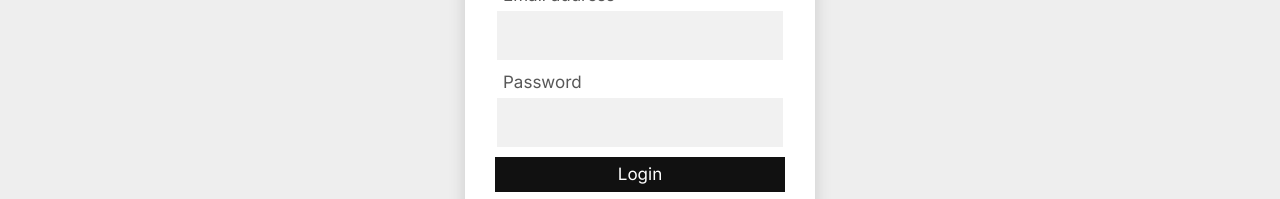
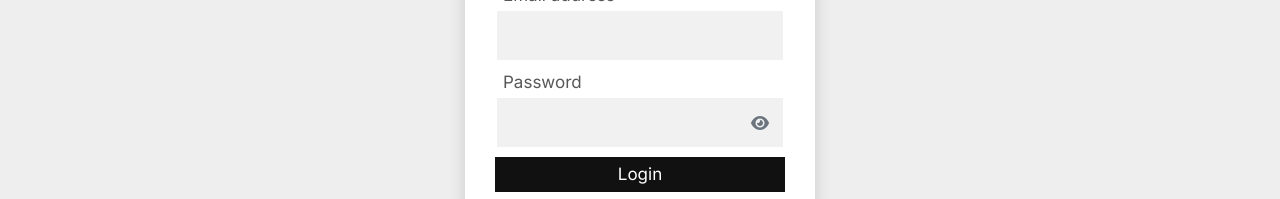
Before and after one commit to Munavercv/Trip-Nest-web-Client, a React (Create React App) app: page /auth/login in a window 1280 px wide. Shown: the part 223-422 px from the top of the page. Built offline with nearby package versions, Linux system fonts and the light colour scheme; no server answers.

Commit message:
fixed navigation issue in view package page. login page view password option added.

```diff
--- a/src/components/Common/LoginForm/LoginForm.js
+++ b/src/components/Common/LoginForm/LoginForm.js
@@ -14,6 +14,7 @@ const LoginForm = ({ title, role }) => {
   const [error, setError] = useState('')
   const [loading, setLoading] = useState(false);
   const location = useLocation()
+  const [showPassword, setShowPassword] = useState(false)
   const [formData, setFormData] = useState({
     email: '',
     password: '',
@@ -57,10 +58,9 @@ const LoginForm = ({ title, role }) => {
   const handleGoogleLogin = async () => {
     setError('')
     try {
-      window.location.href = 'https://tripnest.xyz/api/auth/google-auth';
+      window.location.href = `${config.API_BASE_URL}/api/auth/google-auth`;
 
     } catch (error) {
-      console.error('failed to login with google', error);
       setError('failed to login with google')
     }
   }
@@ -117,15 +117,32 @@ const LoginForm = ({ title, role }) => {
             />
           </div>
 
-          <div className="text-start">
+          <div className="text-start" style={{ position: 'relative' }}>
             <label htmlFor="password" className="ms-2">Password</label>
-            <input type="password"
+            <input
+              type={showPassword ? 'text' : 'password'}
               className="form-input"
               name='password'
               id="password"
               value={formData.password}
               onChange={handleChange}
+              style={{ paddingRight: '40px' }}
             />
+            <button
+              type="button"
+              onClick={() => setShowPassword(!showPassword)}
+              className='text-secondary'
+              style={{
+                position: 'absolute',
+                right: '10px',
+                top: '50%',
+                background: 'transparent',
+                border: 'none',
+                cursor: 'pointer'
+              }}
+            >
+              <i className={showPassword ? "fa-solid fa-eye-slash" : "fa-solid fa-eye"}></i>
+            </button>
           </div>
 
           <p className='text-danger mb-2 text-center' style={{ fontSize: '15px' }}> {error}</p>
--- a/src/components/Common/PackageCard/PackageCard.js
+++ b/src/components/Common/PackageCard/PackageCard.js
@@ -19,14 +19,21 @@ const PackageCard = ({ imageUrl, price, title, description, destination, categor
 
     return (
         <div
+
+            className={`${styles.card} card my-4 shadow-sm`}
+        >
+            <div
                 onClick={viewPakcage}
-            className={`${styles.card} card my-4 shadow-sm`}
                 style={{ cursor: 'pointer' }}
+                className={styles.imgDiv}
             >
-            <div className={styles.imgDiv}>
                 <img src={imageUrl} className="card-img-top" alt="Package image" />
             </div>
             <div className="card-body">
+                <div
+                    onClick={viewPakcage}
+                    style={{ cursor: 'pointer' }}
+                >
                     <div className="d-flex justify-content-between">
                         <p className={`${styles.type} mt-0 mb-1`}><i className="fa-solid fa-star" style={{ color: '#ffdf00' }}></i> {rating.avgRating}</p>
                         <p className={`${styles.type} mt-0 mb-1`}><i className="fa-solid fa-tag"></i> {category}</p>
@@ -34,7 +41,7 @@ const PackageCard = ({ imageUrl, price, title, description, destination, categor
                     <h5 className={`${styles.title} my-0`}>{title}</h5>
                     <p className={`${styles.price} my-0`}>Rs. {price}</p>
                     <p className={`${styles.destination} my-0`}><i className="fa-solid fa-location-arrow"></i> {destination}</p>
-
+                </div>
                 {userRole === 'vendor' &&
                     < Link to={`/vendor/view-package/${_id}`}>
                         <button className='primary-btn my-2'>
```
Lines whose indentation alone changed are shown as unchanged.
